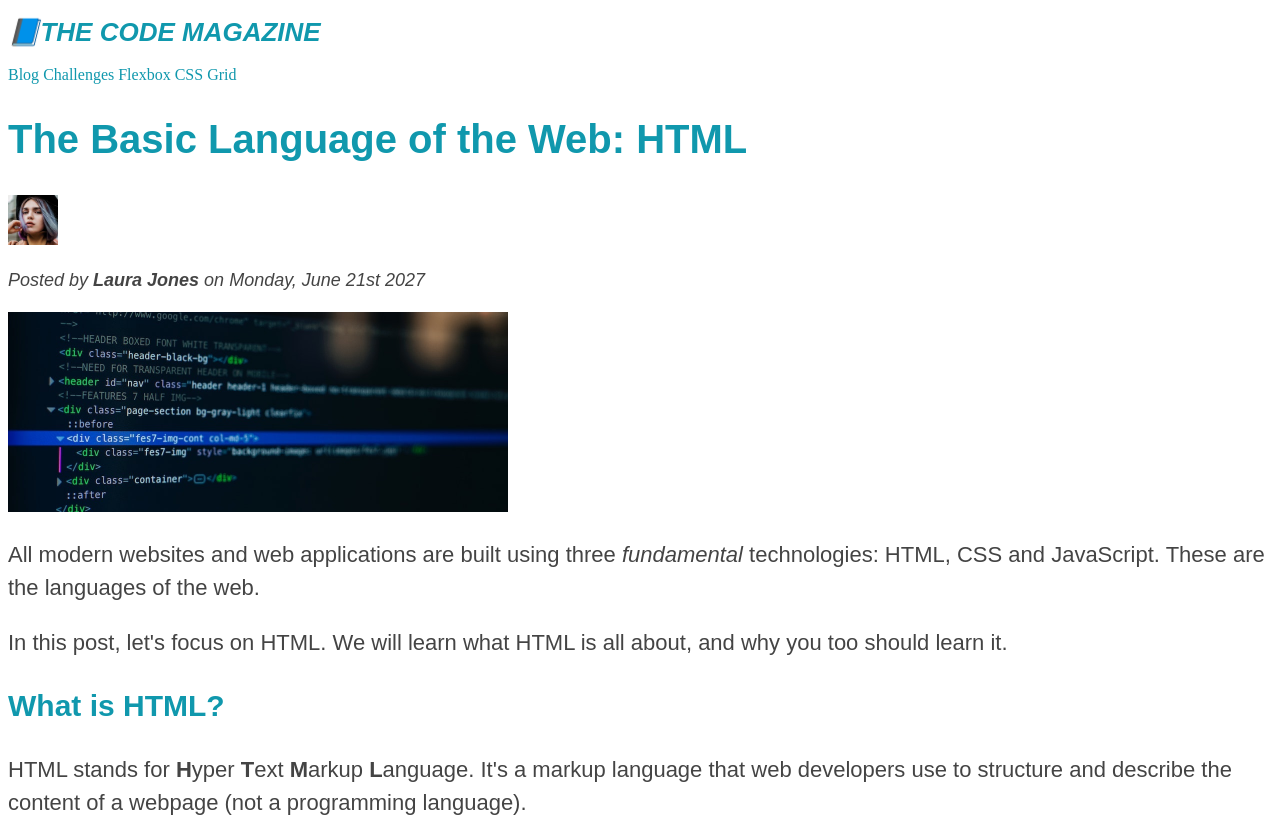
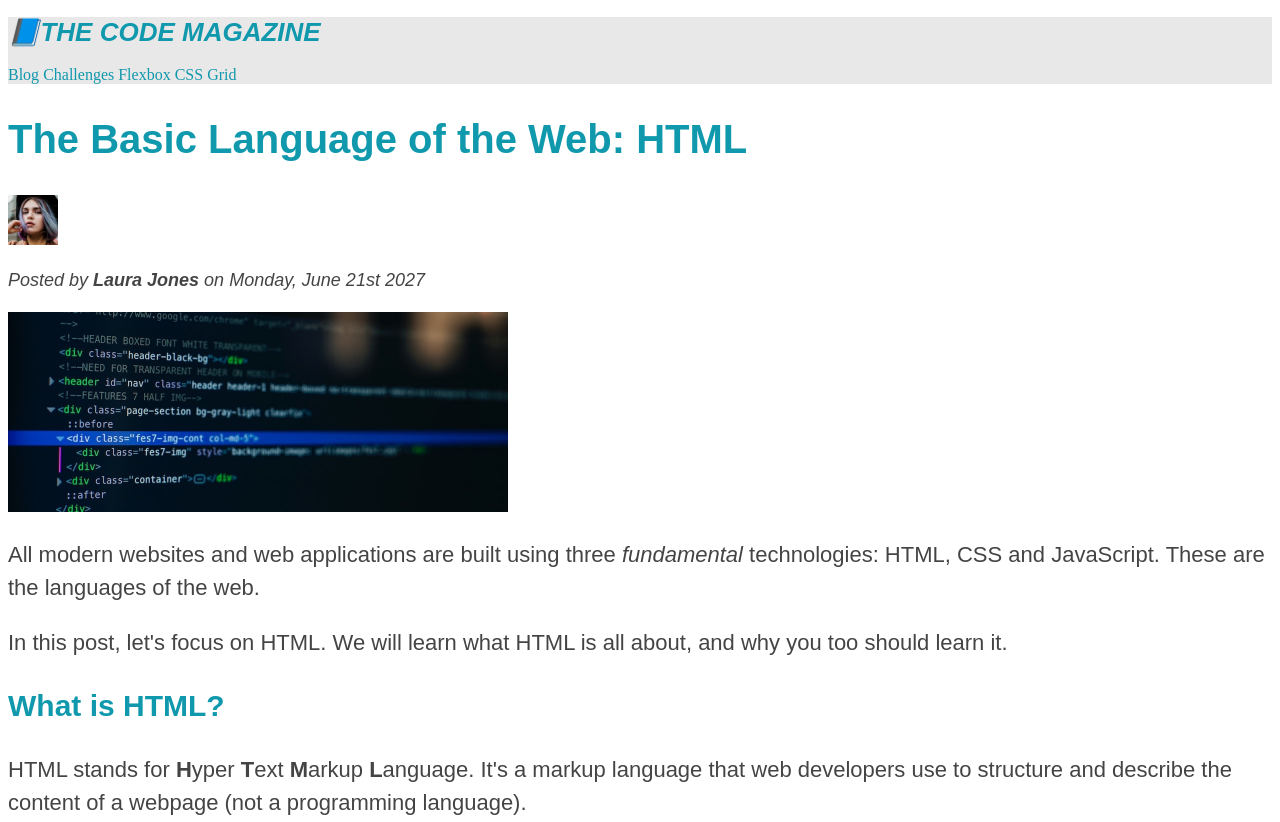
Before and after one commit to zarek21/HTML_CSS_Scripts, a plain HTML site: page 14 - Working_With_Colors/index.html in a window 1280 px wide. Shown: the top 822 px of the page. Drawn offline with Linux system fonts and the light colour scheme.

Commit message:
feat: add main header class to index.html and comment out even child styling in style.css

```diff
--- a/14 - Working_With_Colors/index.html
+++ b/14 - Working_With_Colors/index.html
@@ -13,7 +13,7 @@
     <h4>The basic language of the Web: HTML</h4>
     <h5>The basic language of the Web: HTML</h5>
     <h6>The basic language of the Web: HTML</h6> -->
-    <header>
+    <header class="main-header">
       <h1>📘The Code Magazine</h1>
 
       <nav>
--- a/14 - Working_With_Colors/style.css
+++ b/14 - Working_With_Colors/style.css
@@ -91,9 +91,8 @@ li:last-child {
   font-style: italic;
 }
 
-li:nth-child(even) {
+/* li:nth-child(even) {
   /* color: red; */
-}
 
 /* Misconception: this won't work */
 article p:first-child {
```
